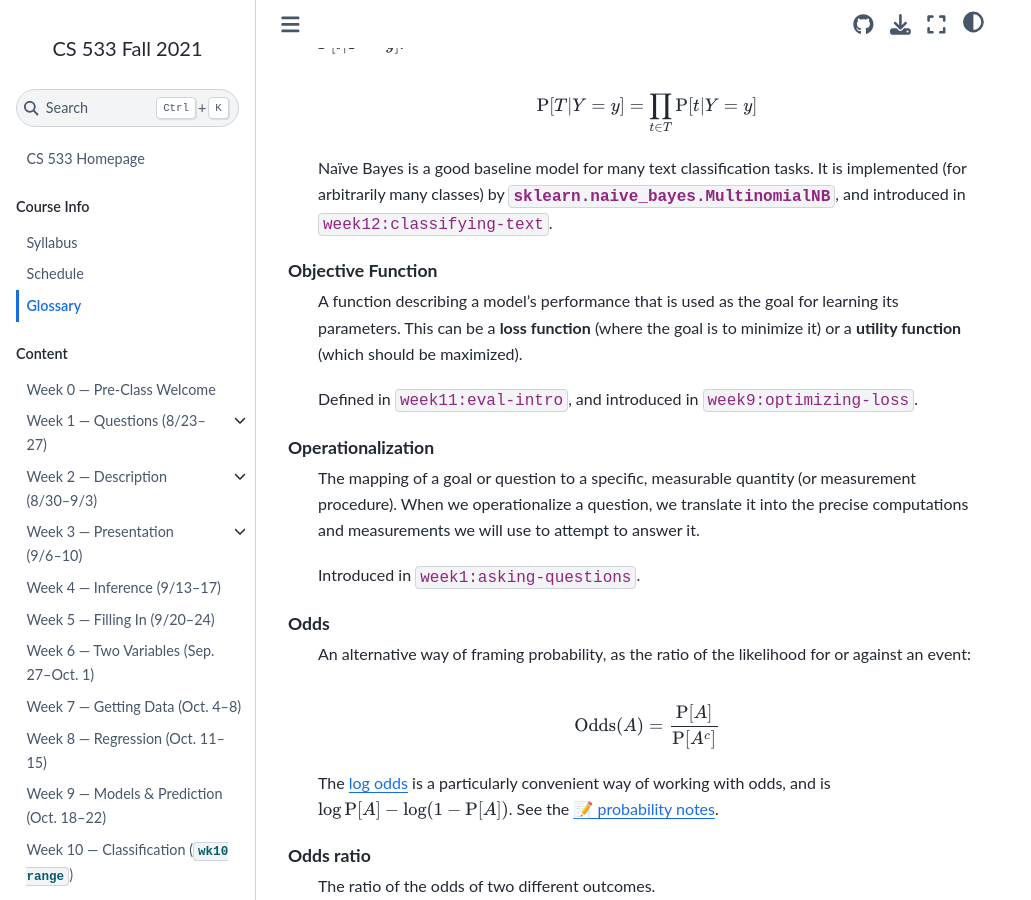
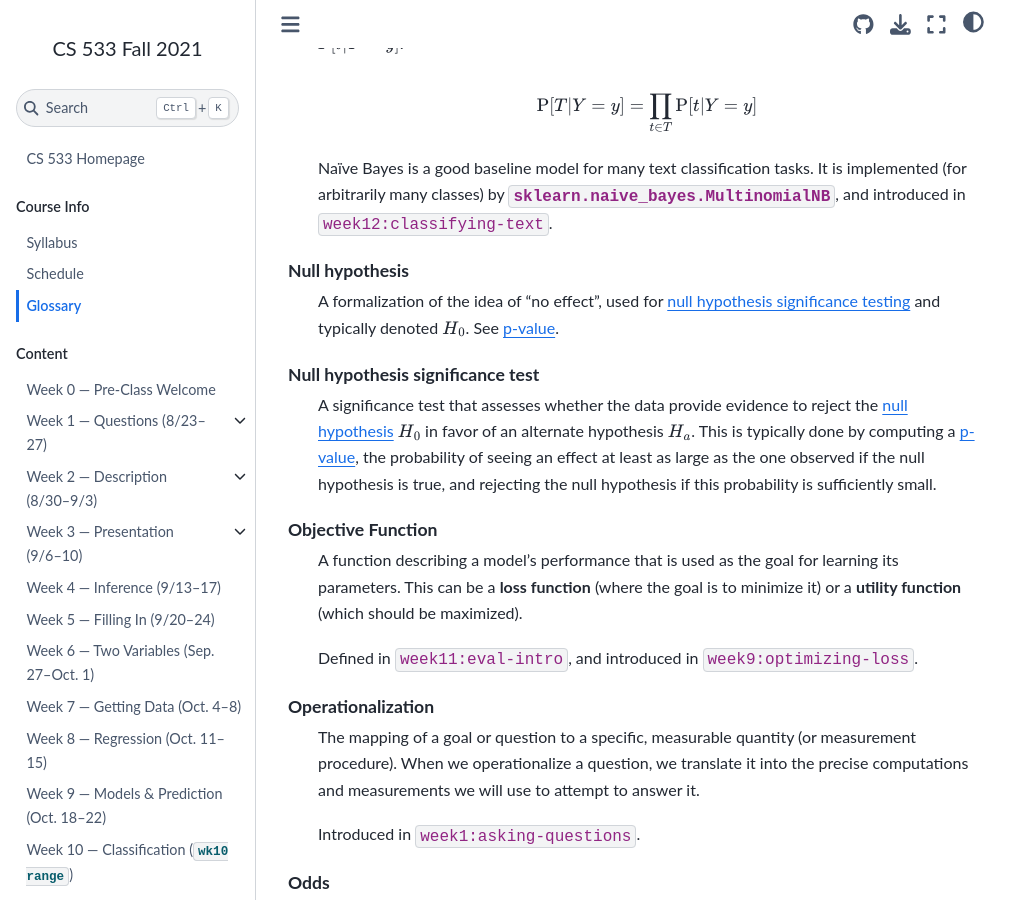
Before and after one commit to mdekstrand/cs533-web, a Jupyter Book: the page built from glossary.md, in a window 1280 px wide and 900 px high, scrolled down 9048 px. Shown: the whole window, without its empty margins (0-1031 px from the left). Built offline with Jupyter Book 1.0.4 settings and Sphinx 7.4.7 and the Sphinx Book theme 1.1.4, drawn with Linux system fonts in a browser that asks for light colours; pages that are not in the unit, such as notebooks, are missing from menus; cross-references to code outside the pages are shown as plain code; a style sheet for code colours, icons or effects is not loaded.

Commit message:
NHST in the glossary

```diff
--- a/glossary.md
+++ b/glossary.md
@@ -297,6 +297,15 @@ Naïve Bayes
     Naïve Bayes is a good baseline model for many text classification tasks.
     It is implemented (for arbitrarily many classes) by {py:class}`sklearn.naive_bayes.MultinomialNB`, and introduced in {video}`week12:classifying-text`.
 
+Null hypothesis
+    A formalization of the idea of “no effect”, used for {term}`null hypothesis significance testing <null hypothesis significance test>` and typically
+    denoted $H_0$. See {term}`p-value`.
+
+Null hypothesis significance test
+    A significance test that assesses whether the data provide evidence to reject the {term}`null hypothesis` $H_0$ in favor of an alternate hypothesis
+    $H_a$.  This is typically done by computing a {term}`p-value`, the probability of seeing an effect at least as large as the one observed if the
+    null hypothesis is true, and rejecting the null hypothesis if this probability is sufficiently small.
+
 Objective Function
     A function describing a model's performance that is used as the goal for learning its parameters.
     This can be a **loss function** (where the goal is to minimize it) or a **utility function** (which should be maximized).
```
